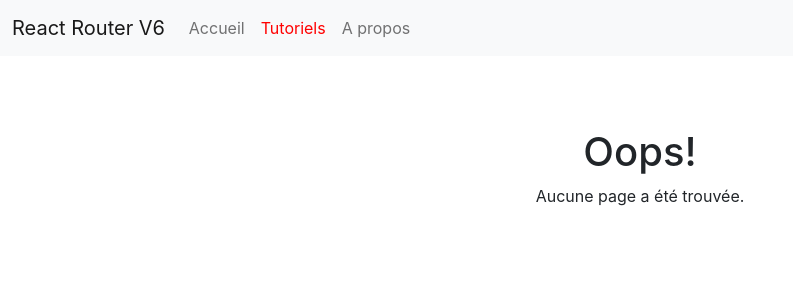
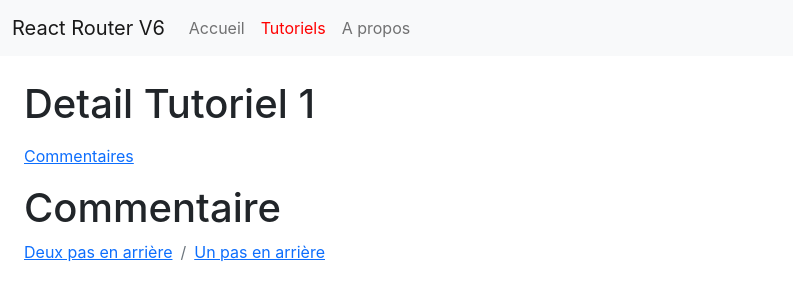
Before and after one commit to alphakahere/react-router-v6, a React (Create React App) app: page /tutoriels/1/commentaires in a window 1280 px wide. Shown: the top 300 px of the page, without its empty margins (0-793 px from the left). Built offline with nearby package versions, Linux system fonts and the light colour scheme.

Commit message:
lien rélatifs

```diff
--- a/src/App.js
+++ b/src/App.js
@@ -8,6 +8,7 @@ import Tutoriels from "./components/tutoriels/Tutoriels";
 import AjouterUnTutoriel from "./components/tutoriels/AjouterUnTutoriel";
 import DetailTutoriel from "./components/tutoriels/DetailTutoriel";
 import ListesDesTutoriels from "./components/tutoriels/ListesDesTutoriels";
+import Commentaire from "./components/tutoriels/Commentaire";
 
 function App() {
 	return (
@@ -17,7 +18,9 @@ function App() {
 				<Route path="/" element={<Accueil />} />
 				<Route path="tutoriels" element={<Tutoriels />}>
 					<Route index element={<ListesDesTutoriels />} />
-					<Route path=":tutorielId" element={<DetailTutoriel />} />
+					<Route path=":tutorielId" element={<DetailTutoriel />}>
+						<Route path="commentaires" element={<Commentaire />} />
+					</Route>
 					<Route path="ajouter" element={<AjouterUnTutoriel />} />
 				</Route>
 				<Route path="a-propos" element={<Apropos />} />
--- /dev/null
+++ b/src/components/tutoriels/Commentaire.js
@@ -0,0 +1,22 @@
+import React from "react";
+import { Link } from "react-router-dom";
+
+const Commentaire = () => {
+	return (
+		<div>
+			<h1>Commentaire</h1>
+			<nav aria-label="breadcrumb">
+				<ol className="breadcrumb">
+					<li className="breadcrumb-item">
+						<Link to="../..">Deux pas en arrière</Link>
+					</li>
+					<li className="breadcrumb-item" aria-current="page">
+						<Link to="..">Un pas en arrière</Link>
+					</li>
+				</ol>
+			</nav>
+		</div>
+	);
+};
+
+export default Commentaire;
--- a/src/components/tutoriels/DetailTutoriel.js
+++ b/src/components/tutoriels/DetailTutoriel.js
@@ -1,13 +1,16 @@
 import React from "react";
-import { useParams } from "react-router-dom";
+import { Link, Outlet, useParams } from "react-router-dom";
 
 const DetailTutoriel = () => {
-	const params = useParams();
-	// const { tutorielId } = useParams();
+	const { tutorielId } = useParams();
 	// console.log({ tutorielId });
 	return (
 		<div>
-			<h1>Detail Tutoriel {params?.tutorielId}</h1>
+			<h1>Detail Tutoriel {tutorielId}</h1>
+			<div className="my-3">
+				<Link to={`/tutoriels/${tutorielId}/commentaires`}>Commentaires</Link>
+			</div>
+			<Outlet />
 		</div>
 	);
 };
--- a/src/components/tutoriels/ListesDesTutoriels.js
+++ b/src/components/tutoriels/ListesDesTutoriels.js
@@ -32,8 +32,8 @@ const ListesDesTutoriels = () => {
 					Ajouter un tutoriel
 				</Link>
 			</div>
-			<div class="mb-5 w-25">
-				<label for="title" className="form-label">
+			<div className="mb-5 w-25">
+				<label htmlFor="title" className="form-label">
 					Filtrer par titre
 				</label>
 				<input
```
